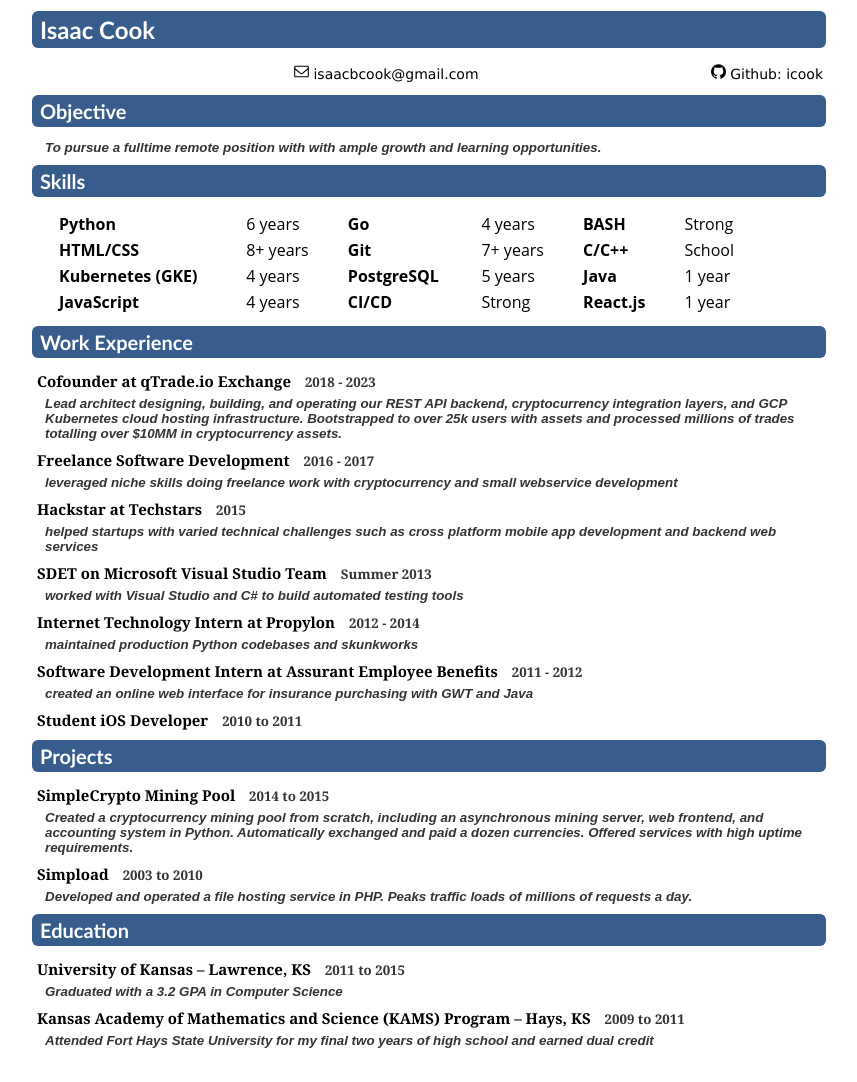
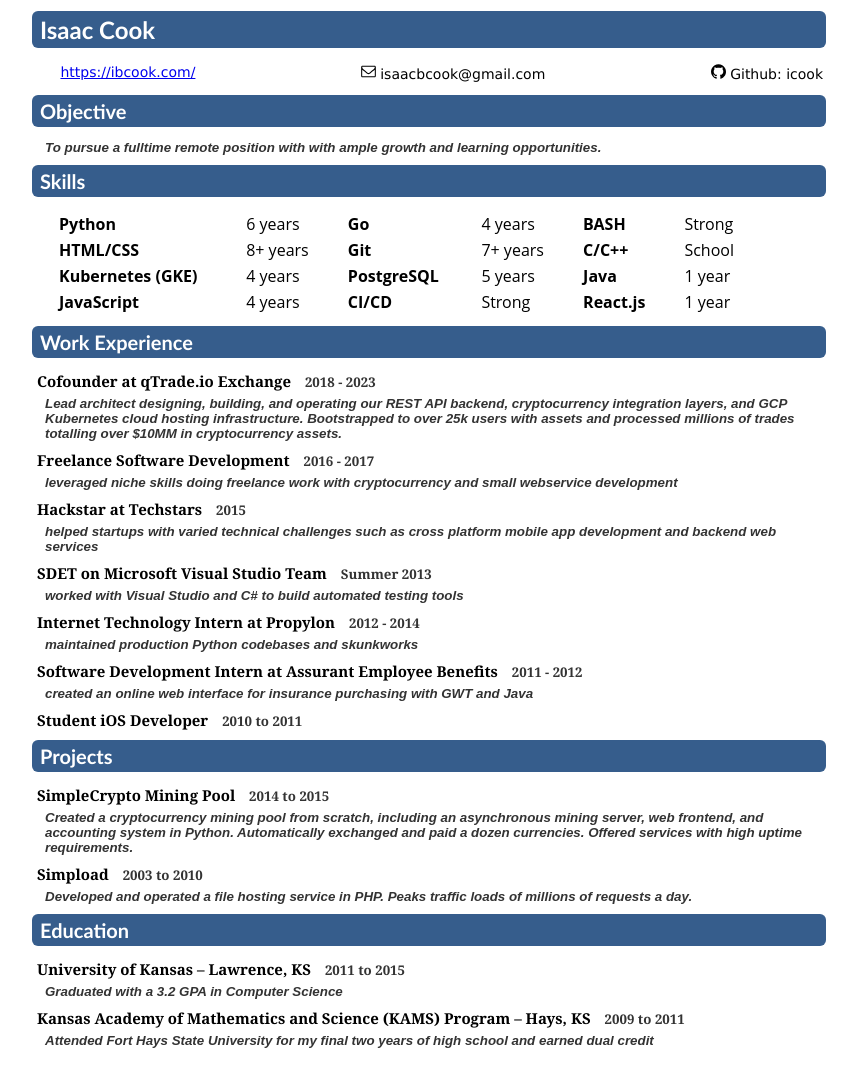
Before and after one commit to icook/personal, a Jekyll site: the page resume/index.html, which Jekyll copies as it is, in a window 1280 px wide. Shown: the whole page, without its empty margins (211-1068 px from the left). Built offline with Jekyll 4.4.1, drawn with Linux system fonts in a browser that asks for light colours; Markdown is read by kramdown in place of the engine named in the settings.

Commit message:
resume: add website

```diff
--- a/resume/index.html
+++ b/resume/index.html
@@ -92,6 +92,7 @@
 			</td>
 			<td align="right">
 				<p style="text-indent:0px; text-align:center;">
+          <span style="float: left;"><a href="https://ibcook.com/">https://ibcook.com/</a></span>
 				  <img src="mail.svg" width="15"/> isaacbcook@gmail.com
           <span style="float: right;"><img src="25231.svg" width="15"/> Github: icook</span>
 				</p>
```
